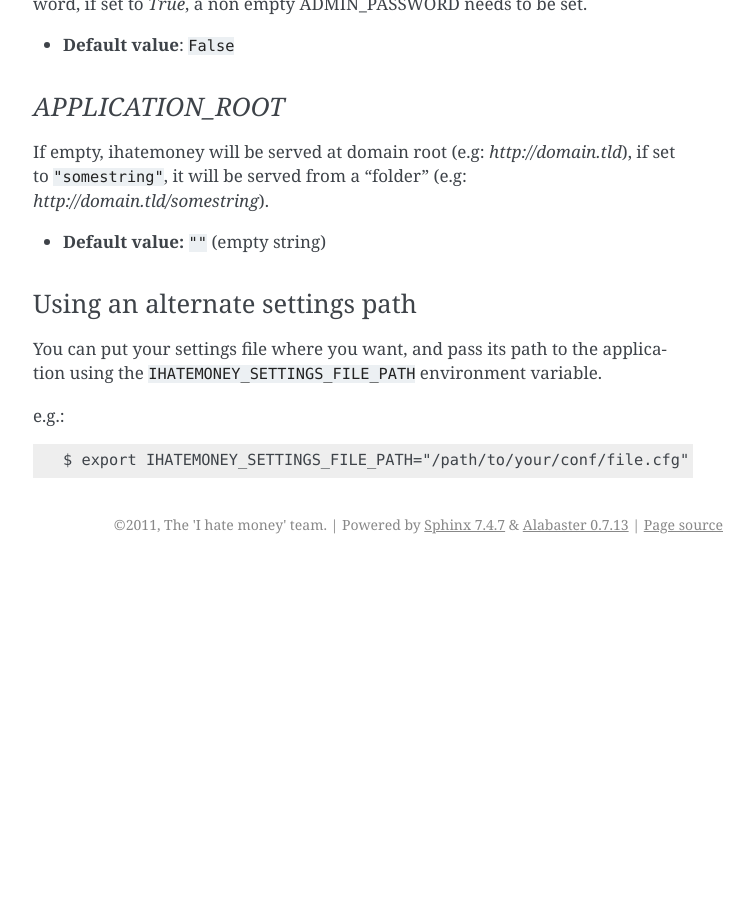
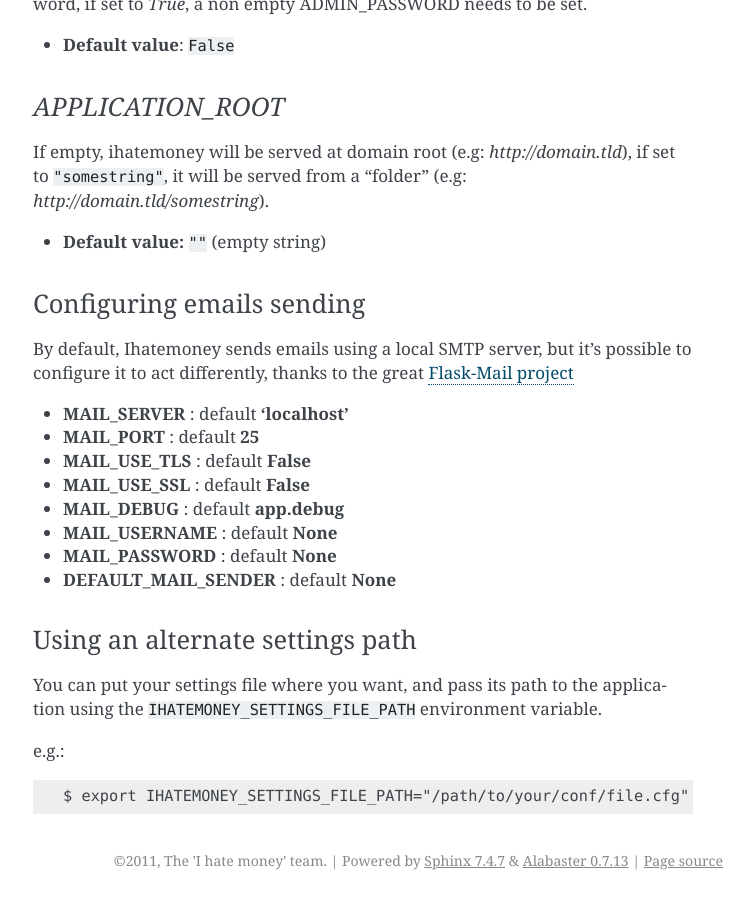
Before and after one commit to spiral-project/ihatemoney, a Sphinx documentation site: the page built from docs/installation.rst, in a window 1280 px wide and 900 px high, scrolled down 5757 px. Shown: the whole window, without its empty margins (387-1141 px from the left). Built offline with Sphinx 7.4.7, drawn with Linux system fonts in a browser that asks for light colours; before the commit the page ends 6321 px from its top, so only the background shows below that; some of the changed text lies outside the part shown.

Commit message:
Document external mail server configuration.
Fixes #278

```diff
--- a/docs/installation.rst
+++ b/docs/installation.rst
@@ -265,6 +265,22 @@ if set to ``"somestring"``, it will be served from a "folder"
 
 .. _the SQLAlchemy documentation: http://docs.sqlalchemy.org/en/latest/core/engines.html#database-urls
 
+Configuring emails sending
+--------------------------
+
+By default, Ihatemoney sends emails using a local SMTP server, but it's
+possible to configure it to act differently, thanks to the great
+`Flask-Mail project <https://pythonhosted.org/flask-mail/#configuring-flask-mail>`_
+
+* **MAIL_SERVER** : default **'localhost'**
+* **MAIL_PORT** : default **25**
+* **MAIL_USE_TLS** : default **False**
+* **MAIL_USE_SSL** : default **False**
+* **MAIL_DEBUG** : default **app.debug**
+* **MAIL_USERNAME** : default **None**
+* **MAIL_PASSWORD** : default **None**
+* **DEFAULT_MAIL_SENDER** : default **None**
+
 Using an alternate settings path
 --------------------------------
 
```
